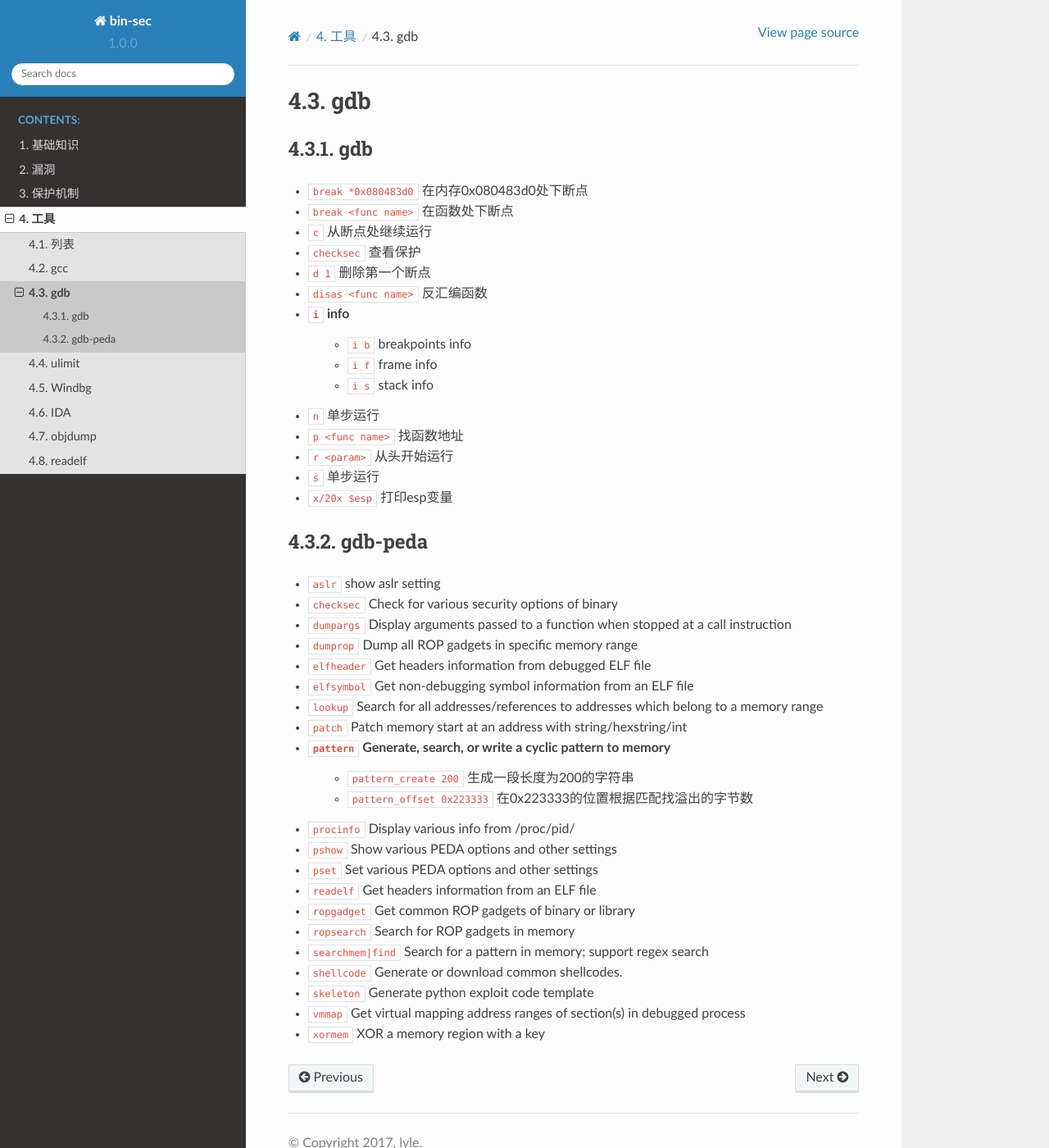
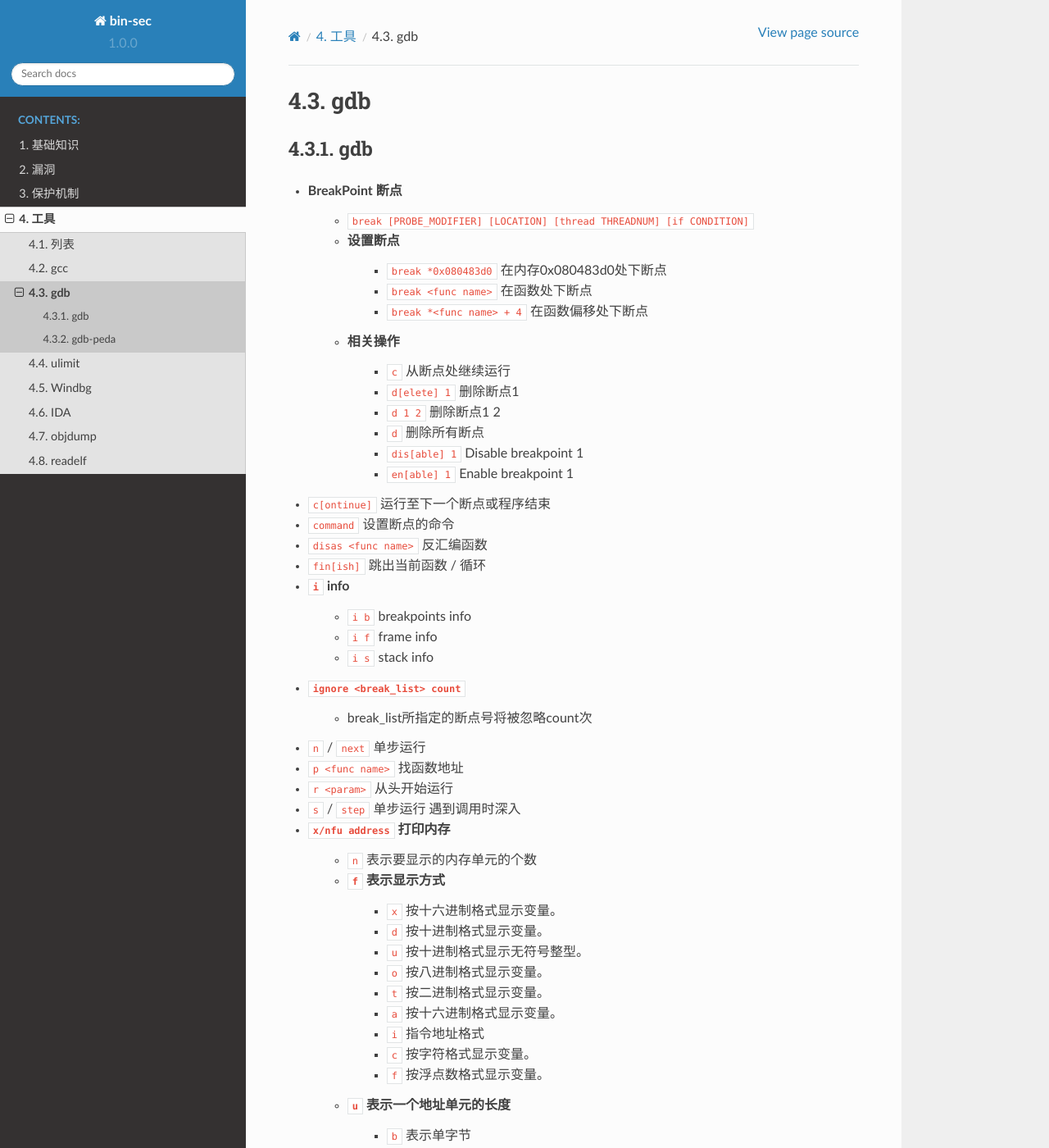
Before and after one commit to LyleMi/Learn-Binary-Hacking, a Sphinx documentation site: the page built from source/tools/gdb.rst, in a window 1280 px wide and 1400 px high. Shown: the whole window at 82% size. Built offline with Sphinx 7.4.7 and the Read the Docs theme 2.0.0, drawn with Linux system fonts in a browser that asks for light colours; some of the changed text lies outside the part shown.

Commit message:
update gdb related

```diff
--- a/source/tools/gdb.rst
+++ b/source/tools/gdb.rst
@@ -4,21 +4,52 @@ gdb
 gdb
 --------------------------------
 
-- ``break *0x080483d0`` 在内存0x080483d0处下断点
-- ``break <func name>`` 在函数处下断点
-- ``c`` 从断点处继续运行
-- ``checksec`` 查看保护
-- ``d 1`` 删除第一个断点
+- BreakPoint 断点
+    - ``break [PROBE_MODIFIER] [LOCATION] [thread THREADNUM] [if CONDITION]``
+    - 设置断点
+        - ``break *0x080483d0`` 在内存0x080483d0处下断点
+        - ``break <func name>`` 在函数处下断点
+        - ``break *<func name> + 4`` 在函数偏移处下断点
+    - 相关操作
+        - ``c`` 从断点处继续运行
+        - ``d[elete] 1`` 删除断点1
+        - ``d 1 2`` 删除断点1 2
+        - ``d`` 删除所有断点
+        - ``dis[able] 1`` Disable breakpoint 1
+        - ``en[able] 1`` Enable breakpoint 1
+- ``c[ontinue]`` 运行至下一个断点或程序结束
+- ``command`` 设置断点的命令
 - ``disas <func name>`` 反汇编函数
+- ``fin[ish]`` 跳出当前函数 / 循环
 - ``i`` info
     - ``i b`` breakpoints info
     - ``i f`` frame info
     - ``i s`` stack info
-- ``n`` 单步运行
+- ``ignore <break_list> count``
+    - break_list所指定的断点号将被忽略count次
+- ``n`` / ``next`` 单步运行
 - ``p <func name>`` 找函数地址
 - ``r <param>`` 从头开始运行
-- ``s`` 单步运行
-- ``x/20x $esp`` 打印esp变量
+- ``s`` / ``step`` 单步运行 遇到调用时深入
+- ``x/nfu address`` 打印内存
+    - ``n`` 表示要显示的内存单元的个数
+    - ``f`` 表示显示方式
+        - ``x`` 按十六进制格式显示变量。
+        - ``d`` 按十进制格式显示变量。
+        - ``u`` 按十进制格式显示无符号整型。
+        - ``o`` 按八进制格式显示变量。
+        - ``t`` 按二进制格式显示变量。
+        - ``a`` 按十六进制格式显示变量。
+        - ``i`` 指令地址格式
+        - ``c`` 按字符格式显示变量。
+        - ``f`` 按浮点数格式显示变量。
+    - ``u`` 表示一个地址单元的长度
+        - ``b`` 表示单字节
+        - ``h`` 表示双字节
+        - ``w`` 表示四字节
+        - ``g`` 表示八字节
+    - 地址可以是内存地址或者是寄存器
+
 
 gdb-peda
 --------------------------------
```
